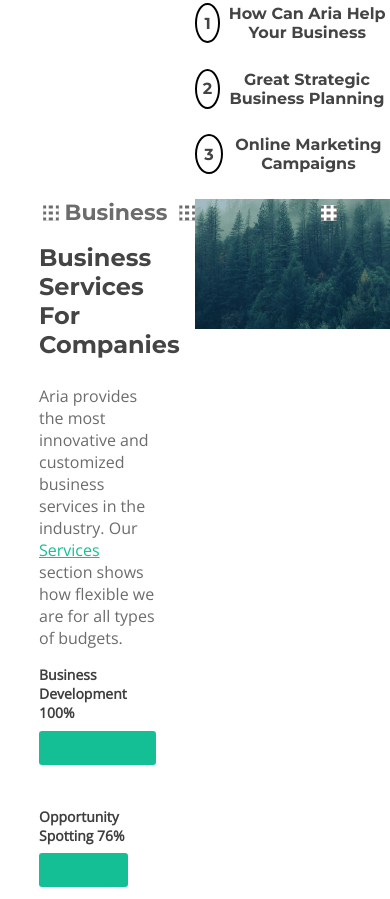
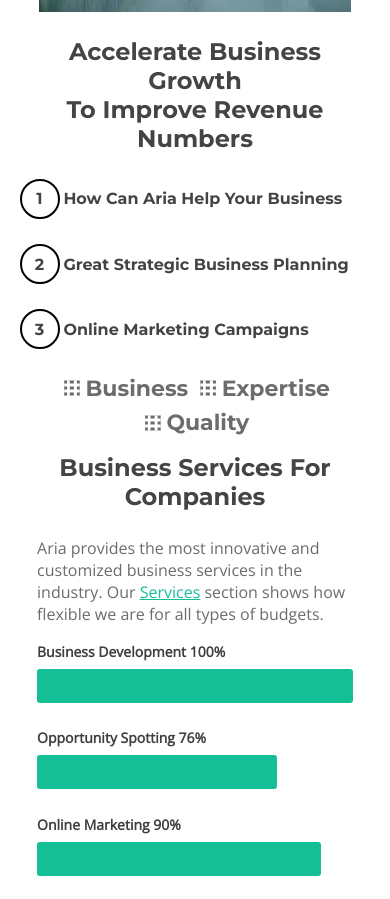
Before and after one commit to Jinu-Vijayan/free_css_template, a plain HTML site: page index.html in a window 390 px wide. Shown: the part 4977-5876 px from the top of the page. Drawn offline with nearby package versions, Linux system fonts and the light colour scheme.

Commit message:
Feature: made the services page reponsive except the testimonial part

```diff
--- a/style.css
+++ b/style.css
@@ -640,6 +640,47 @@ ul li:not(.no-bullets)::before{
     width: 90%;
 }
 
+
+@media screen and (max-width:769px){
+    .details-card{
+        display: flex;
+        flex-direction: column;
+        align-items: center;
+    }
+    .details-card-image{
+        width:80%;
+        margin-bottom:3vh;
+    }
+
+    .details-card-desc{
+        width:80%
+    }
+}
+
+@media screen and (max-width:426px){
+
+    .details-card-desc{
+        width:90%
+    }
+
+    .details-card-desc-container{
+        width:90%;
+    }
+
+    #details-changer{
+        flex-wrap: wrap;
+        justify-content: center;
+    }
+
+    .details-card-desc-container h2{
+        text-align: center;
+    }
+
+    .graph{
+        margin-bottom: 3vh;
+    }
+}
+
 /* styling for the testimonials part */
 
 #testimonials{
```
